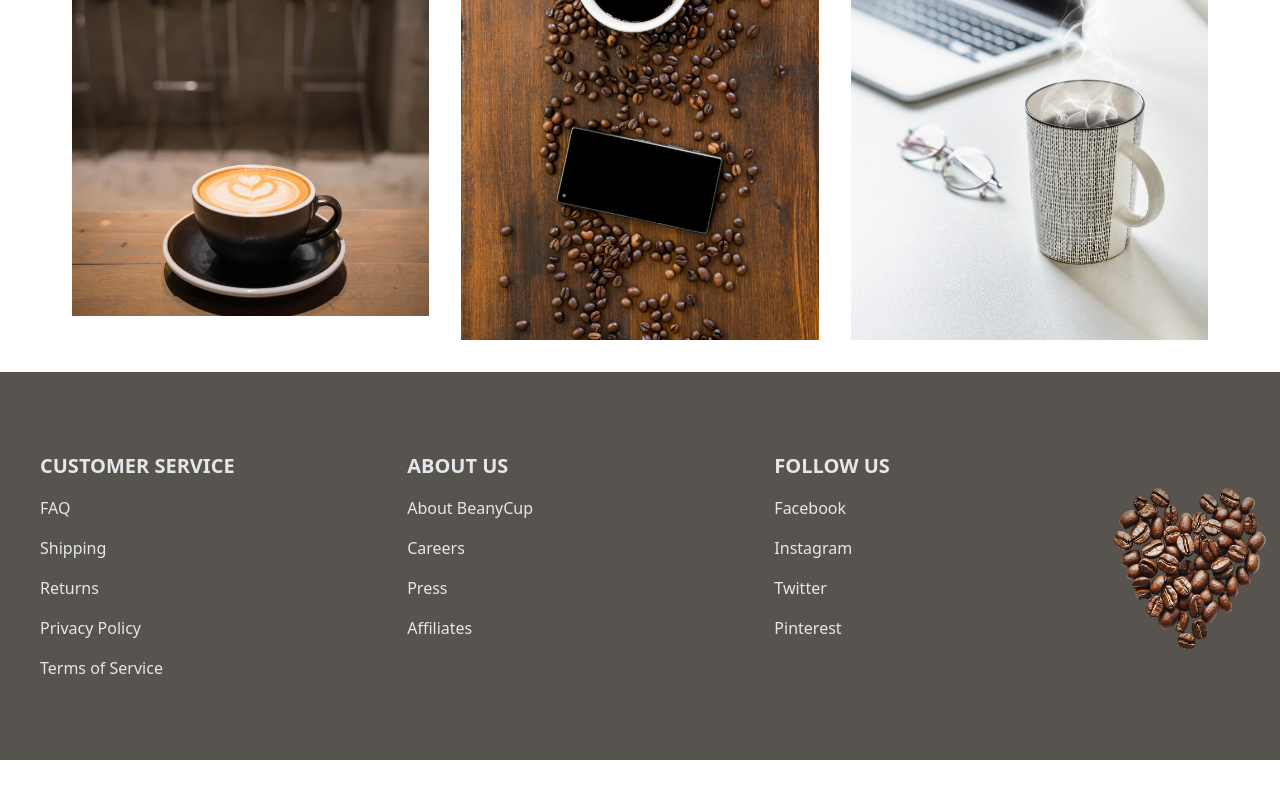
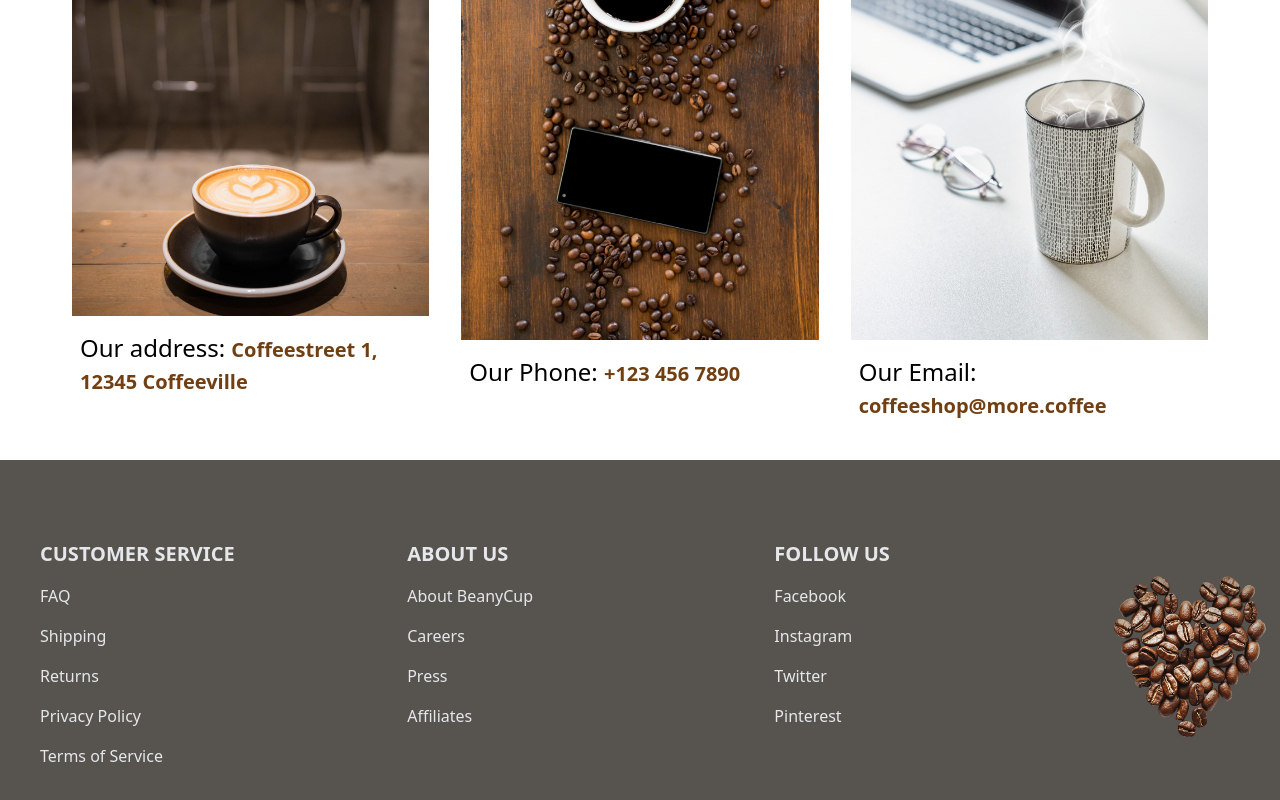
Before and after one commit to iceeqsolutions/coffee-shop, a React (Vite) app: page /contact in a window 1280 px wide. Shown: the part 815-1615 px from the top of the page. Before the commit the page ends 1575 px from the top, so only its background shows below. Built offline with nearby package versions, Linux system fonts and the light colour scheme; the HTML template or start-up script is replaced by a standard one; a web font is replaced by a local one.

Commit message:
DEL obsolete code in contact page
- Add conditional rendering for contact details

```diff
--- a/src/assets/texts/contactTexts.tsx
+++ b/src/assets/texts/contactTexts.tsx
@@ -8,16 +8,19 @@ const contactText: ContactInterface[] = [
     header: "Visit Us",
     text: "Come and meet us in person and share your thoughts - we'll save a seat for you.",
     image: visitUs,
+    contact: "Coffeestreet 1, 12345 Coffeeville",
   },
   {
     header: "Call Us",
     text: "If you have any questions or concerns about our products or our service, you're more than welcome to give us a call.",
     image: callUs,
+    contact: "+123 456 7890",
   },
   {
     header: "Send Us Feedback",
     text: "We'd love to hear how we can improve our service. Please share your thoughts via email, or send us direct feedback below:",
     image: emailUs,
+    contact: "coffeeshop@more.coffee",
   },
 ];
 
--- a/src/interfaces/ContactInterface.ts
+++ b/src/interfaces/ContactInterface.ts
@@ -2,4 +2,5 @@ export interface ContactInterface {
   header: string;
   text: string;
   image: string;
+  contact: string;
 }
--- a/src/pages/Contact.tsx
+++ b/src/pages/Contact.tsx
@@ -1,8 +1,5 @@
 import contactUs from "../assets/images/contactUs.jpg";
 import contactText from "../assets/texts/contactTexts";
-/* import visitUs from "../assets/images/visitUs.jpg";
-import callUs from "../assets/images/callUs.jpg";
-import emailUs from "../assets/images/emailUs.jpg"; */
 
 const Contact: React.FC = () => {
   return (
@@ -24,7 +21,6 @@ const Contact: React.FC = () => {
         <div className="mt-10 flex flex-col gap-2 p-2">
           <section className="px-16 py-6 flex flex-col gap-12 w-full laptop:px-4">
             <div className="flex gap-8 tablet:flex-col">
-              {/* <div className="flex flex-col gap-2 flex-1"> */}
               {contactText.map((item) => (
                 <div className="flex flex-col gap-2 flex-1" key={item.header}>
                   <h3 className="text-lg uppercase font-semibold flex gap-1 items-center">
@@ -36,51 +32,18 @@ const Contact: React.FC = () => {
                     src={item.image}
                     alt="Coffee shop"
                   />
+                  <h2 className="p-2 text-2xl">
+                    {item.header === "Visit Us"
+                      ? "Our address: "
+                      : item.header === "Call Us"
+                      ? "Our Phone: "
+                      : "Our Email: "}
+                    <span className="text-yellow-900 font-bold text-xl">
+                      {item.contact}
+                    </span>
+                  </h2>
                 </div>
               ))}
-              {/* </div> */}
-              {/*                 <h3 className="text-lg uppercase font-semibold flex gap-1 items-center">
-                  Visit us
-                </h3>
-                <p>
-                  Come and meet us in person and share your thoughts - we'll
-                  save a seat for you.
-                </p>
-                <img
-                  className="object-contain width-full"
-                  src={visitUs}
-                  alt="Coffee shop"
-                />
-              </div>
-              <div className="flex flex-col gap-2  flex-1">
-                <h3 className="text-lg uppercase font-semibold flex gap-1 items-center">
-                  Call us
-                </h3>
-                <p>
-                  If you have any questions or concerns about our products or
-                  our service, you're more than welcome to give us a call.
-                </p>
-                <img
-                  className="object-contain width-full"
-                  src={callUs}
-                  alt="Phone and coffee beans"
-                />
-              </div>
-              <div className="flex flex-col gap-2  flex-1">
-                <h3 className="text-lg uppercase font-semibold flex gap-1 items-center">
-                  Send us feedback
-                </h3>
-                <p>
-                  We'd love to hear how we can improve our service. Please share
-                  your thoughts via email, or send us direct feedback below:
-                </p>
-                <img
-                  className="object-contain width-full"
-                  src={emailUs}
-                  alt="Coffee shop"
-                />
-                <input type="textfield" placeholder="Send us your feedback" />
-              </div> */}
             </div>
           </section>
         </div>
```
